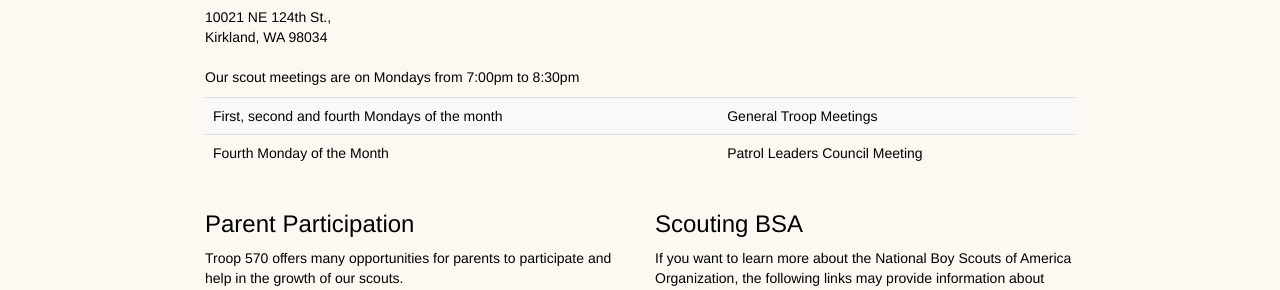
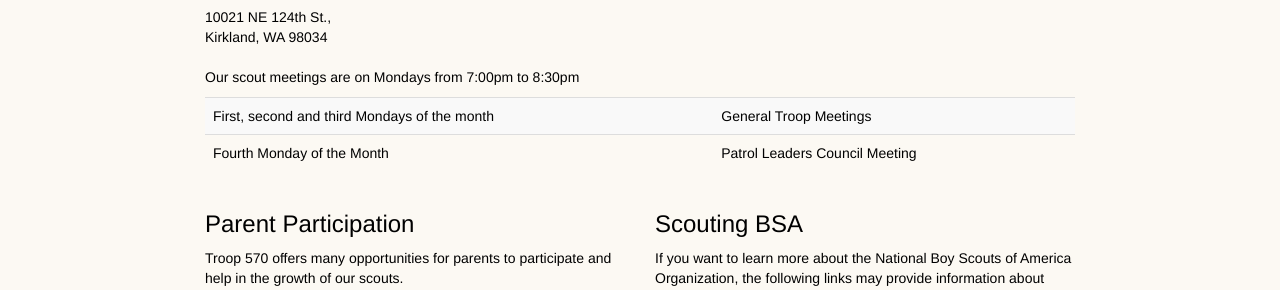
Before and after one commit to troop570/troop570.github.io, a Jekyll site: the page built from girls/index.html, in a window 1280 px wide. Shown: the part 1443-1733 px from the top of the page. Built offline with Jekyll 4.4.1, drawn with Linux system fonts in a browser that asks for light colours; nearby versions of some CDN libraries.

Commit message:
Update index.html
Updated meeting time to "First, second and third Mondays are troop meeting." as request by Nena C on 09/15/2021 via email.

```diff
--- a/girls/index.html
+++ b/girls/index.html
@@ -116,7 +116,7 @@
       <table class="table table-striped table-dark">
         <tbody>
           <tr>
-            <td>First, second and fourth Mondays of the month</td>
+            <td>First, second and third Mondays of the month</td>
             <td>General Troop Meetings</td>
           </tr>
           <tr>
```
